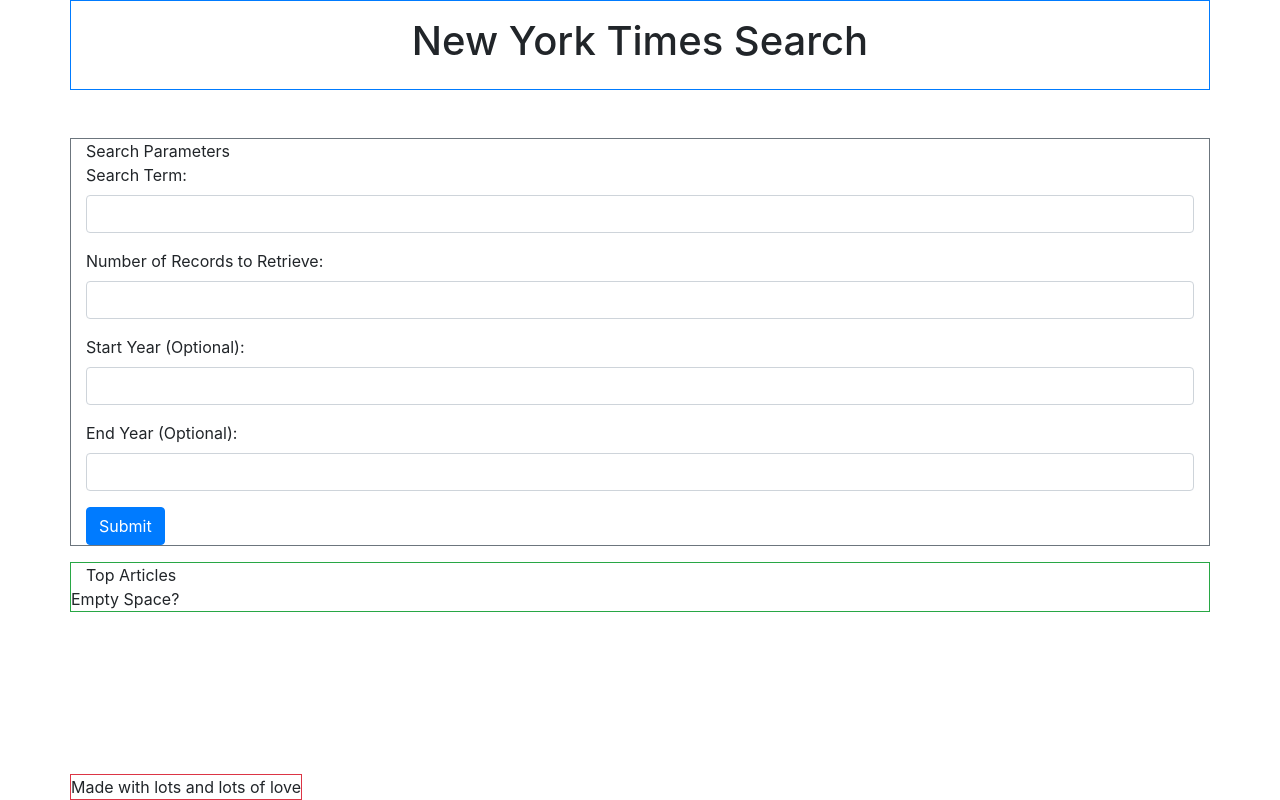
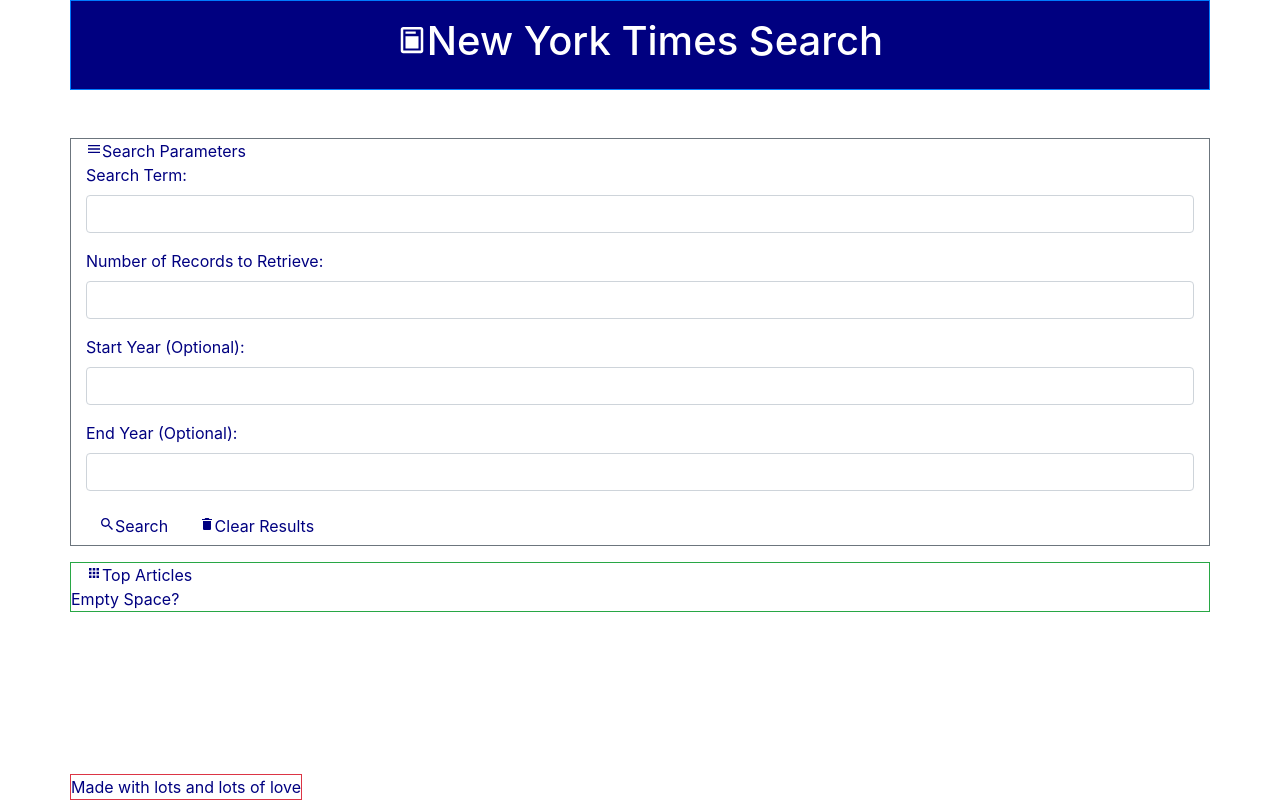
Before and after one commit to herbiemolina/NYTsearch, a plain HTML site: page index.html in a window 1280 px wide. Drawn offline with nearby package versions, Linux system fonts and the light colour scheme.

Commit message:
added css changes and icons

```diff
--- a/index.html
+++ b/index.html
@@ -6,19 +6,18 @@
     <meta http-equiv="X-UA-Compatible" content="ie=edge">
     <title>Document</title>
     <link rel="stylesheet" href="https://stackpath.bootstrapcdn.com/bootstrap/4.3.1/css/bootstrap.min.css" integrity="sha384-ggOyR0iXCbMQv3Xipma34MD+dH/1fQ784/j6cY/iJTQUOhcWr7x9JvoRxT2MZw1T" crossorigin="anonymous">
+    <script src="https://unpkg.com/ionicons@4.5.5/dist/ionicons.js"></script>
     <link rel="stylesheet" href="./style.css"
 </head>
 <body>
     <div class="container">
         <div class="row border border-primary" name="header">
             <div id="header" class="col-lg-12 pt-3 pb-3 pl-5 pr-5">
-                <h1>New York Times Search
-
-                </h1>
+                    <h1><ion-icon name="today"></ion-icon>New York Times Search</h1>
             </div>
         </div>
         <div id="search" class="row mt-5 mb-3 border border-secondary" name="searchBody">
-            <div class="col-lg-12">Search Parameters</div>
+            <div class="col-lg-12"><ion-icon name="menu"></ion-icon>Search Parameters</div>
             <div class="w-100"></div>
             <form class="col-lg-12">
                 <div class="form-group">
@@ -37,11 +36,12 @@
                     <label for="endYear">End Year (Optional):</label>
                     <input type="text" class="form-control" id="endYear" placeholder="">
                 </div>
-                <button type="submit" class="btn btn-primary">Submit</button>
+                <button type="button" class="btn btn-link"><ion-icon name="search"></ion-icon>Search</button>
+                <button type="button" class="btn btn-link"><ion-icon name="trash"></ion-icon>Clear Results</button>
             </form>
         </div>
         <div class="row border border-success" name="articleBody">
-            <div class="col-lg-12">Top Articles</div>
+            <div class="col-lg-12"><ion-icon name="apps"></ion-icon>Top Articles</div>
             <div class="w-100"></div>
             <div class="col-xs">Empty Space?</div>
         </div>
--- a/style.css
+++ b/style.css
@@ -2,13 +2,20 @@
 html, body {
     height: 100%;
     position: relative;
+    color: navy;
 }
 /* This sectio is for the Header */
 #header {
     height: 30%;
     text-align: center;
+    background-color: navy;
+    color: white;
 
 }
+
+h1 ion-icon {
+    font-size: 30px;
+  }
 /* This section is for the Search Body */
 #search {
     height:50%;
@@ -17,6 +24,10 @@
 .form-control {
     width:100%;
 }
+
+.btn {
+    color: navy;
+}
 /* This section is for the footer */
 #footer {
     position: absolute;
```
